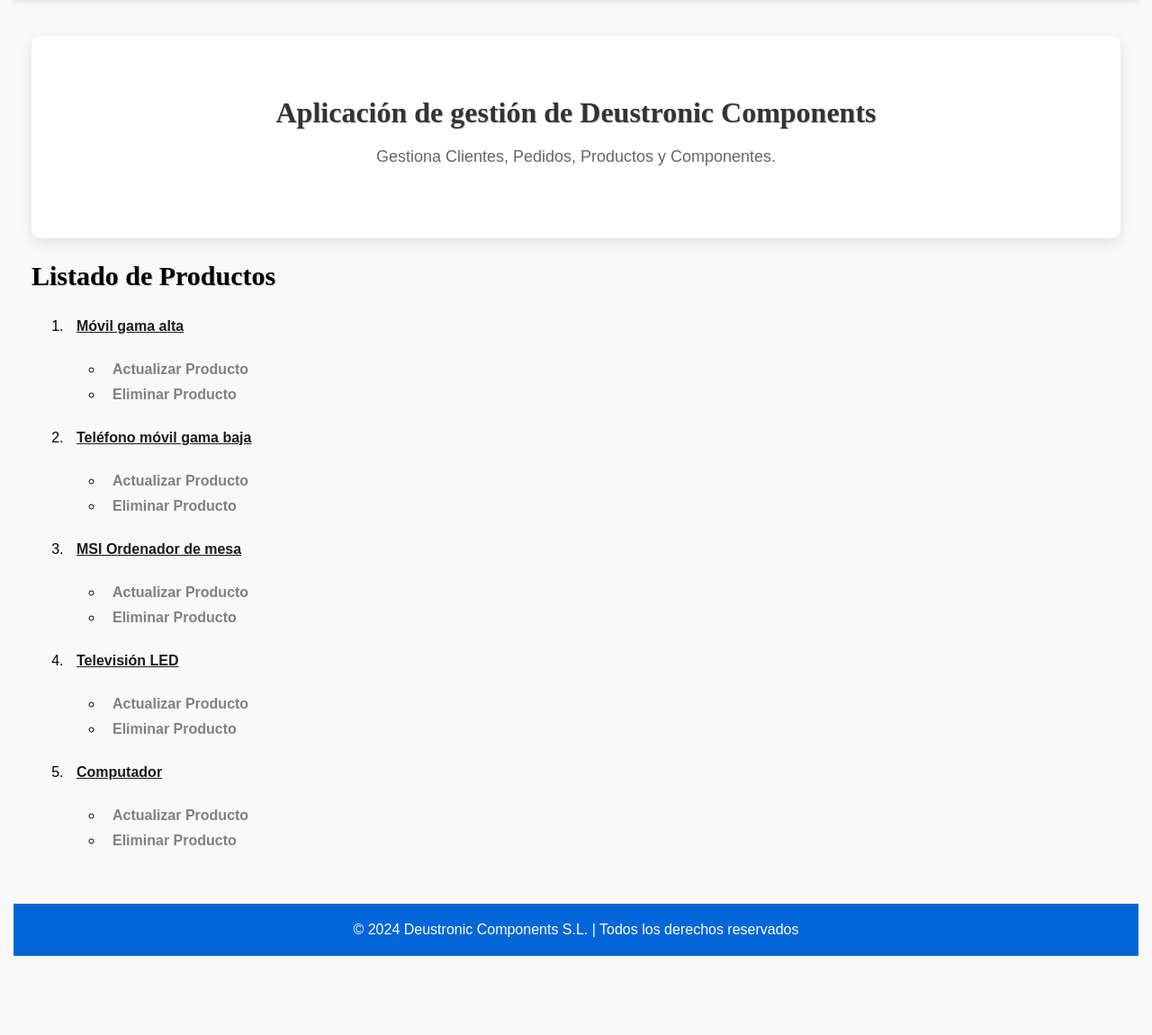
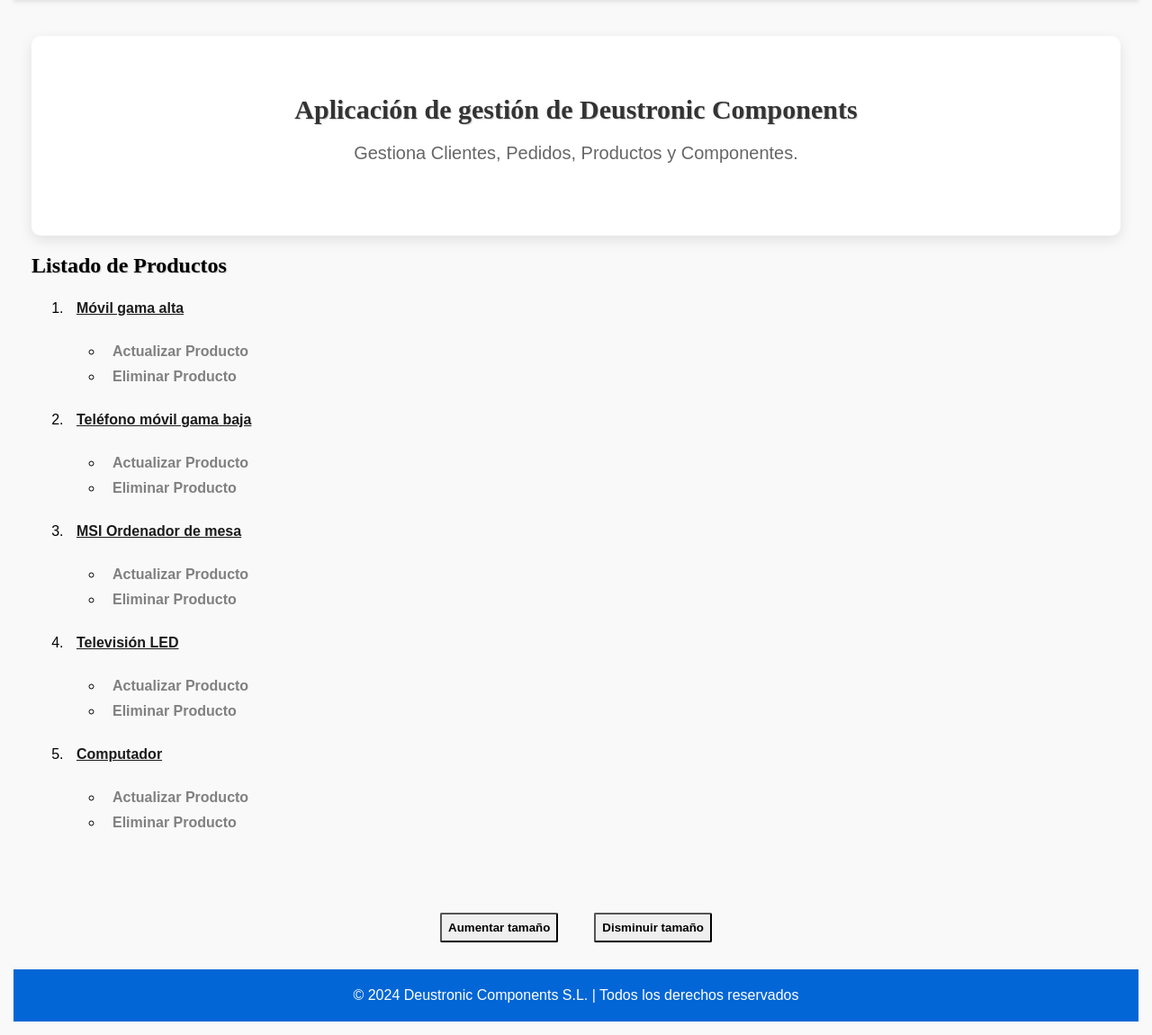
Before and after one commit to garaimg/IW-Equipo1-Proyecto-web-colaborativo, a Django app: page /appDeustronicComponents/productos/ in a window 1280 px wide. Shown: the part 197-1348 px from the top of the page at 90% size. Before the commit the page ends 1260 px from the top, so only its background shows below. Run offline with Django 5.2, Linux system fonts and the light colour scheme; data comes from the database, SQL or seed files in the repository.

Commit message:
Funconalidad JavaScript aumentar/disminuir texto en pantalla principal

```diff
--- a/DeustronicComponents/static/css/style.css
+++ b/DeustronicComponents/static/css/style.css
@@ -22,10 +22,9 @@ h1, h2, h3 {
 h2 {
     text-align: center;
     text-shadow: 1px 1px 1px rgba(0, 0, 0, 0.2); /* Sombra del texto */
-    font-size: 3rem;
 }
 
-.izq{
+.izq {
     text-align: left;
 }
 
@@ -137,13 +136,13 @@ a:hover {
 
 .main-section h2 {
     color: #333;
-    font-size: 32px;
+    font-size: 3rem;
     margin-bottom: 20px;
 }
 
 .main-section p {
     color: #666;
-    font-size: 18px;
+    font-size: 2rem;
     margin-bottom: 40px;
 }
 
@@ -167,7 +166,7 @@ a:hover {
         color: #1262f6;
     }
 
-    ul li a{
+    ul li a {
         color: gray;
         text-decoration: none;
     }
@@ -235,3 +234,24 @@ footer {
     text-align: center;
     padding: 20px 0;
 }
+
+#tamaño_texto {
+    display: flex;
+    align-items: center;
+    justify-content: center;
+    height: auto;
+    padding: 1rem;
+
+    button {
+        margin: 2rem;
+        padding: 0.7rem;
+        border-radius: 2px;
+        font-weight: bold;
+    }
+
+    button:hover {
+        background-color: rgba(18, 166, 246, 0.53);
+        border-style: dashed;
+    }
+
+}
--- /dev/null
+++ b/DeustronicComponents/static/js/scripts.js
@@ -0,0 +1,25 @@
+// Crear un evento al hacer click en un botón o enlace que produzca el
+// cambio (aumentar/disminuir) del tamaño de los elementos de texto (<h1>,
+// <h2>, <p>, ...).
+
+//Fuente: https://ed.team/blog/como-aumentar-y-disminuir-el-tamano-de-fuente-con-variables-css-y-javascript
+
+const aumentarButton = document.getElementById('aumentar');
+const disminuirButton = document.getElementById('disminuir');
+
+aumentarButton.addEventListener('click', aumentarTamano);
+disminuirButton.addEventListener('click', disminuirTamano);
+
+function aumentarTamano() {
+    const htmlFontSize = parseFloat(getComputedStyle(document.documentElement).fontSize);
+    const newFontSize = htmlFontSize * 1.1; // Aumenta un 10%
+    document.documentElement.style.fontSize = `${newFontSize}px`;
+}
+
+function disminuirTamano() {
+    const htmlFontSize = parseFloat(getComputedStyle(document.documentElement).fontSize);
+    const newFontSize = htmlFontSize * 0.9; // Dismunuye un 10%
+    document.documentElement.style.fontSize = `${newFontSize}px`;
+}
+
+//________________________________________________________________________________________
--- a/DeustronicComponents/templates/base.html
+++ b/DeustronicComponents/templates/base.html
@@ -34,8 +34,13 @@
     </section>
     {% block contenido %}{% endblock %}
 </div>
+<div id="tamaño_texto">
+    <button id="aumentar">Aumentar tamaño</button>
+    <button id="disminuir">Disminuir tamaño</button>
+</div>
 <footer>
     &copy; 2024 Deustronic Components S.L. | Todos los derechos reservados
 </footer>
 </body>
+<script src="../static/js/scripts.js"></script>
 </html>
```
Also changed, not shown: DeustronicComponents/templates/appDeustronicComponents/cliente_confirm_delete.html (line endings or trailing spaces), DeustronicComponents/templates/appDeustronicComponents/productos_list.html (line endings or trailing spaces).
